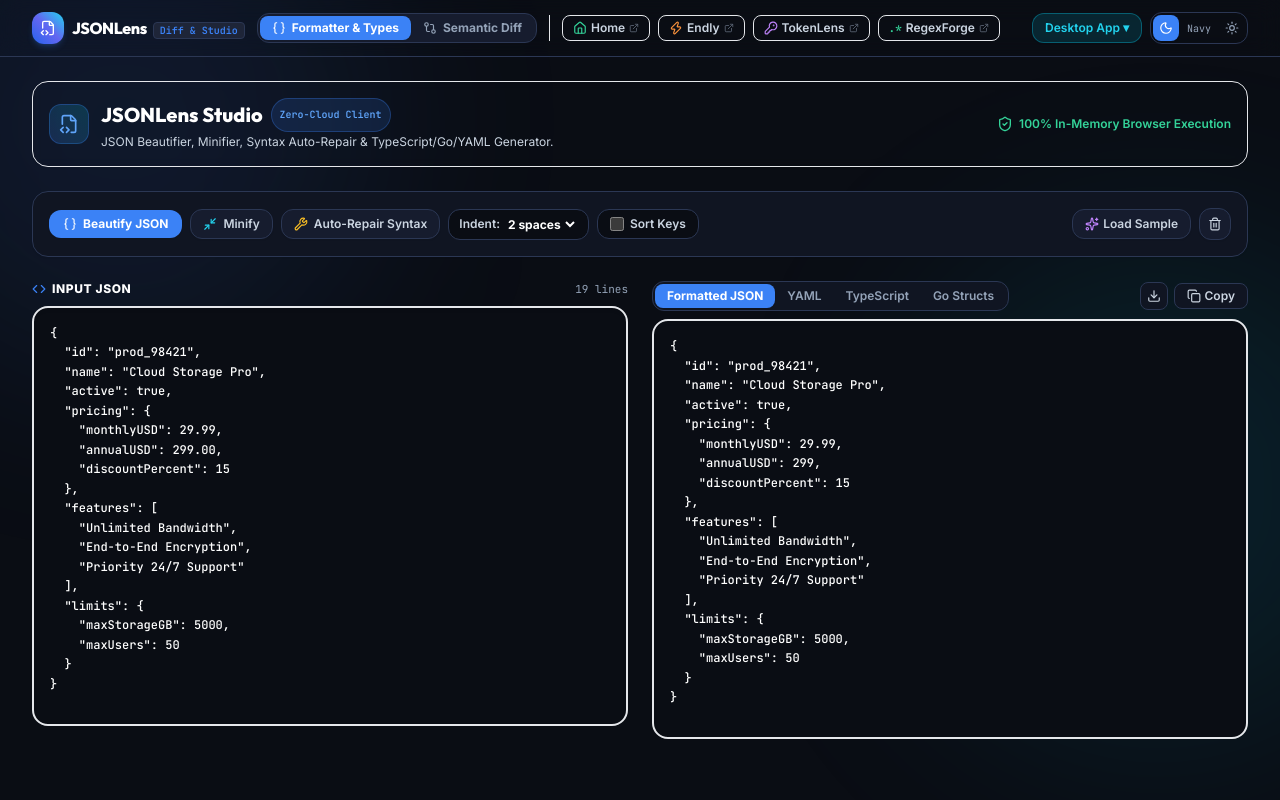
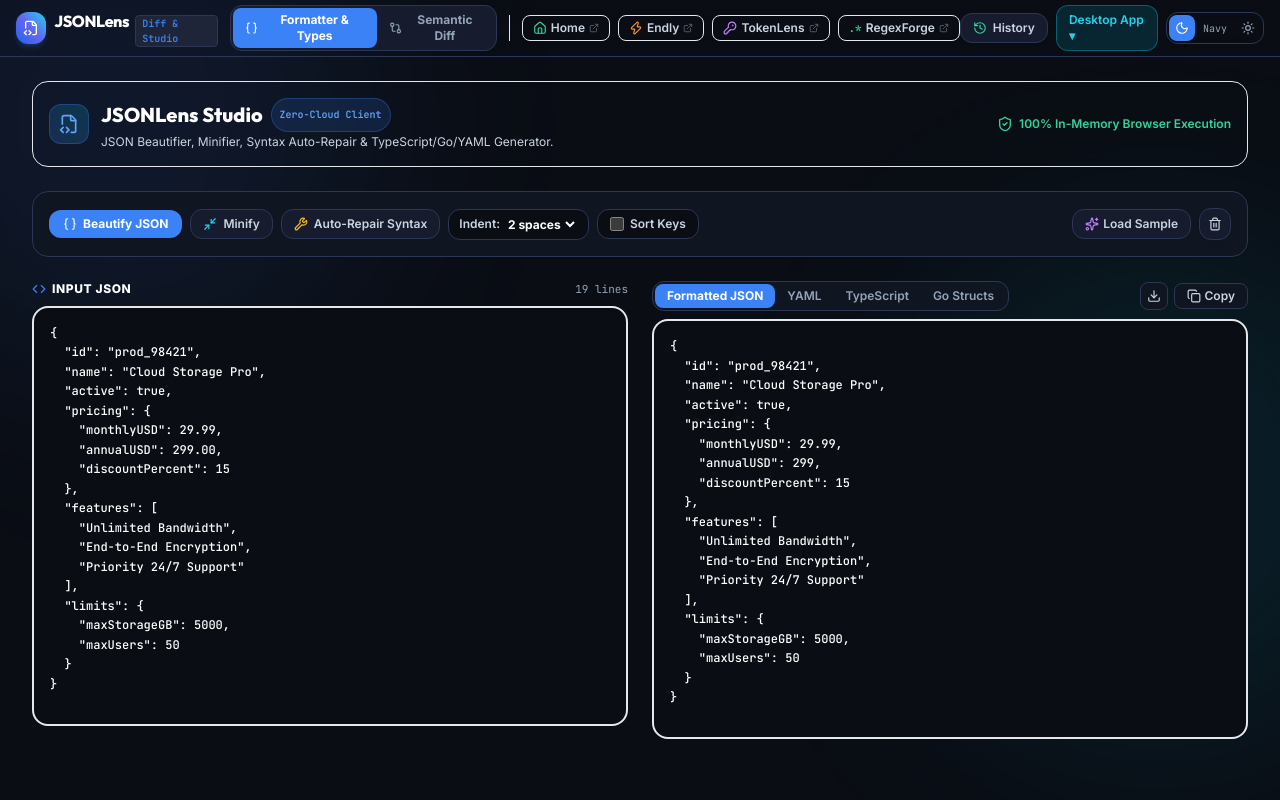
Before and after one commit to rjnarwal/jsonlens, a React (Vite) app: page / in a window 1280 px wide. Shown: the top 800 px of the page. Built offline with nearby package versions, Linux system fonts and the light colour scheme.

Commit message:
feat(ui): segregate mac traffic lights & isolate desktop app

```diff
--- a/electron/main.cjs
+++ b/electron/main.cjs
@@ -15,6 +15,7 @@
       contextIsolation: true,
     },
     titleBarStyle: 'hiddenInset',
+    trafficLightPosition: { x: 16, y: 14 },
     autoHideMenuBar: true,
   });
 
--- a/src/components/Navbar.tsx
+++ b/src/components/Navbar.tsx
@@ -12,6 +12,8 @@
   KeyRound,
   Braces,
 } from 'lucide-react';
+
+import { isDesktopEnvironment, isMacDesktopEnvironment } from '../utils/platform';
 
 interface NavbarProps {
   activeMode: 'diff' | 'formatter';
@@ -28,11 +30,16 @@
   onThemeChange,
   onOpenHistory,
 }) => {
+  const isDesktop = isDesktopEnvironment();
+  const isMac = isMacDesktopEnvironment();
+
   return (
-    <header className="sticky top-0 z-40 bg-background-secondary/90 backdrop-blur-md border-b border-border select-none">
-      <div className="max-w-7xl mx-auto px-4 sm:px-6 lg:px-8 h-14 flex items-center justify-between">
+    <header className={`sticky top-0 z-40 bg-background-secondary/90 backdrop-blur-md border-b border-border select-none app-drag-region ${
+      isMac ? 'pl-24 pr-4' : 'px-4'
+    }`}>
+      <div className="max-w-7xl mx-auto h-14 flex items-center justify-between">
         {/* Brand & Mode Switcher */}
-        <div className="flex items-center space-x-3">
+        <div className="flex items-center space-x-3 no-drag">
           {/* Logo */}
           <div className="flex items-center space-x-2">
             <div className="w-8 h-8 rounded-xl bg-gradient-to-tr from-blue-600 via-indigo-500 to-cyan-400 flex items-center justify-center text-white shadow-md shadow-blue-500/20">
@@ -75,7 +82,8 @@
             </button>
           </div>
 
-          {/* Ecosystem Links */}
+          {/* Ecosystem Links (Shown ONLY on Web, hidden on Desktop App) */}
+          {!isDesktop && (
             <div className="hidden lg:flex items-center space-x-2 pl-3 border-l border-border/60">
               <a
                 href="https://grassroot.digital"
@@ -125,10 +133,21 @@
                 <ExternalLink className="w-2.5 h-2.5 opacity-60 text-text-muted" />
               </a>
             </div>
+          )}
         </div>
 
         {/* Right Controls */}
-        <div className="flex items-center space-x-2">
+        <div className="flex items-center space-x-2 no-drag">
+          <button
+            onClick={onOpenHistory}
+            className="flex items-center space-x-1.5 px-3 py-1.5 rounded-xl bg-background-tertiary hover:bg-background-elevated border border-border text-xs font-semibold text-text-secondary hover:text-text-primary transition-colors shadow-sm"
+          >
+            <History className="w-3.5 h-3.5 text-emerald-400" />
+            <span className="hidden sm:inline">History</span>
+          </button>
+
+          {/* Desktop App Download (Only on Web) */}
+          {!isDesktop && (
             <a
               href="https://github.com/rjnarwal/jsonlens/releases"
               target="_blank"
@@ -139,6 +158,7 @@
               <span className="hidden sm:inline">Desktop App ▾</span>
               <span className="sm:hidden">App ▾</span>
             </a>
+          )}
 
           {/* 3-Pill Theme Switcher matching Grassroot Ecosystem */}
           <div className="flex items-center bg-background-tertiary/80 border border-border rounded-xl p-0.5 ml-1">
--- /dev/null
+++ b/src/utils/platform.ts
@@ -0,0 +1,19 @@
+export function isDesktopEnvironment(): boolean {
+  if (typeof window === 'undefined') return false;
+  return (
+    navigator.userAgent.toLowerCase().includes('electron') ||
+    'electron' in window ||
+    '__TAURI__' in window ||
+    (typeof process !== 'undefined' && Boolean((process as any)?.versions?.electron))
+  );
+}
+
+export function isMacDesktopEnvironment(): boolean {
+  if (typeof window === 'undefined') return false;
+  const isMac = (
+    navigator.userAgent.toLowerCase().includes('macintosh') ||
+    navigator.userAgent.toLowerCase().includes('mac os x') ||
+    (typeof navigator.platform === 'string' && navigator.platform.toLowerCase().includes('mac'))
+  );
+  return isDesktopEnvironment() && isMac;
+}
```
Lines whose indentation alone changed are shown as unchanged.
